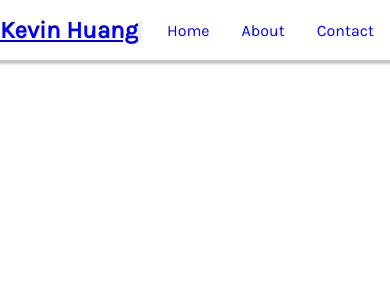
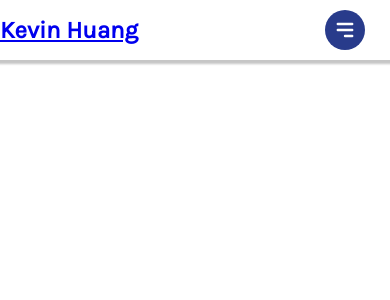
Before and after one commit to kevin-06-huang/portfolio_site, a React (Vite) app: page / in a window 390 px wide. Shown: the top 300 px of the page. Built offline with nearby package versions, Linux system fonts and the light colour scheme.

Commit message:
Added state so navbar can be opened

```diff
--- a/src/components/Navbar.jsx
+++ b/src/components/Navbar.jsx
@@ -1,13 +1,20 @@
+import { useState } from "react";
 import { Link } from "react-router-dom";
 import "../stylesheets/navbar.css";
 
 const Navbar = () => {
+  const [isNavExpanded, setIsNavExpanded] = useState(false);
   return (
     <nav className="navigation">
       <Link to="/">
         <h2>Kevin Huang</h2>
       </Link>
-      <button className="hamburger">
+      <button
+        className="hamburger"
+        onClick={() => {
+          setIsNavExpanded(!isNavExpanded);
+        }}
+      >
         {/* icon from heroicons.com */}
         <svg
           xmlns="http://www.w3.org/2000/svg"
@@ -22,7 +29,11 @@ const Navbar = () => {
           />
         </svg>
       </button>
-      <div className="navigation-menu">
+      <div
+        className={
+          isNavExpanded ? "navigation-menu expanded" : "navigation-menu"
+        }
+      >
         <ul>
           <li>
             <Link to="/home">Home</Link>
--- a/src/stylesheets/navbar.css
+++ b/src/stylesheets/navbar.css
@@ -31,3 +31,66 @@
   display: block;
   width: 100%;
 }
+.hamburger {
+  border: 0;
+  height: 40px;
+  width: 40px;
+  padding: 0.5rem;
+  border-radius: 50%;
+  background-color: #283b8b;
+  cursor: pointer;
+  transition: background-color 0.2s ease-in-out;
+  position: absolute;
+  top: 50%;
+  right: 25px;
+  transform: translateY(-50%);
+  display: none;
+}
+.hamburger:hover {
+  background-color: #2642af;
+}
+@media screen and (max-width: 768px) {
+  .hamburger {
+    display: block;
+  }
+}
+@media screen and (max-width: 768px) {
+  .navigation-menu ul {
+    display: none;
+  }
+}
+@media screen and (max-width: 768px) {
+  .navigation-menu ul {
+    position: absolute;
+    top: 60px;
+    left: 0;
+    flex-direction: column;
+    width: 100%;
+    height: calc(100vh - 77px);
+    background-color: white;
+    border-top: 1px solid black;
+  }
+  .navigation-menu li {
+    text-align: center;
+    margin: 0;
+  }
+  .navigation-menu li a {
+    color: black;
+    width: 100%;
+    padding: 1.5rem 0;
+  }
+  .navigation-menu li:hover {
+    background-color: #eee;
+  }
+}
+@media screen and (max-width: 768px) {
+  .navigation-menu ul {
+    /* previous styles */
+    dipslay: none;
+  }
+}
+@media screen and (max-width: 768px) {
+  .navigation-menu.expanded ul {
+    display: block;
+  }
+}
```
